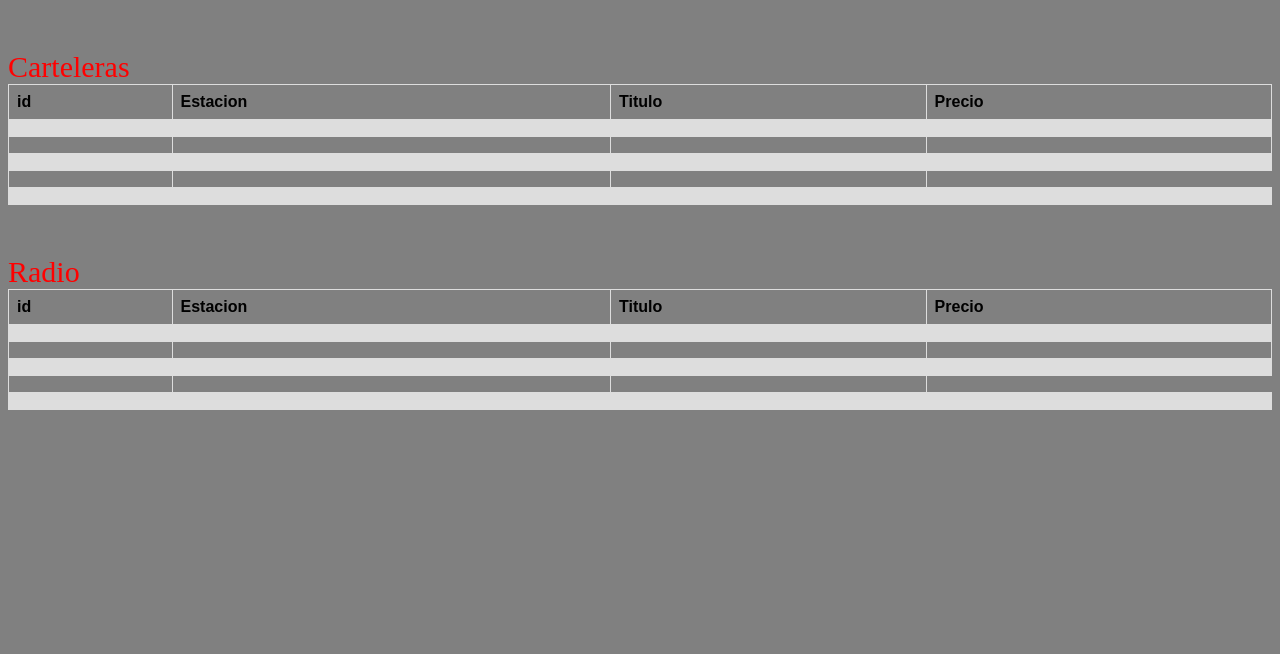
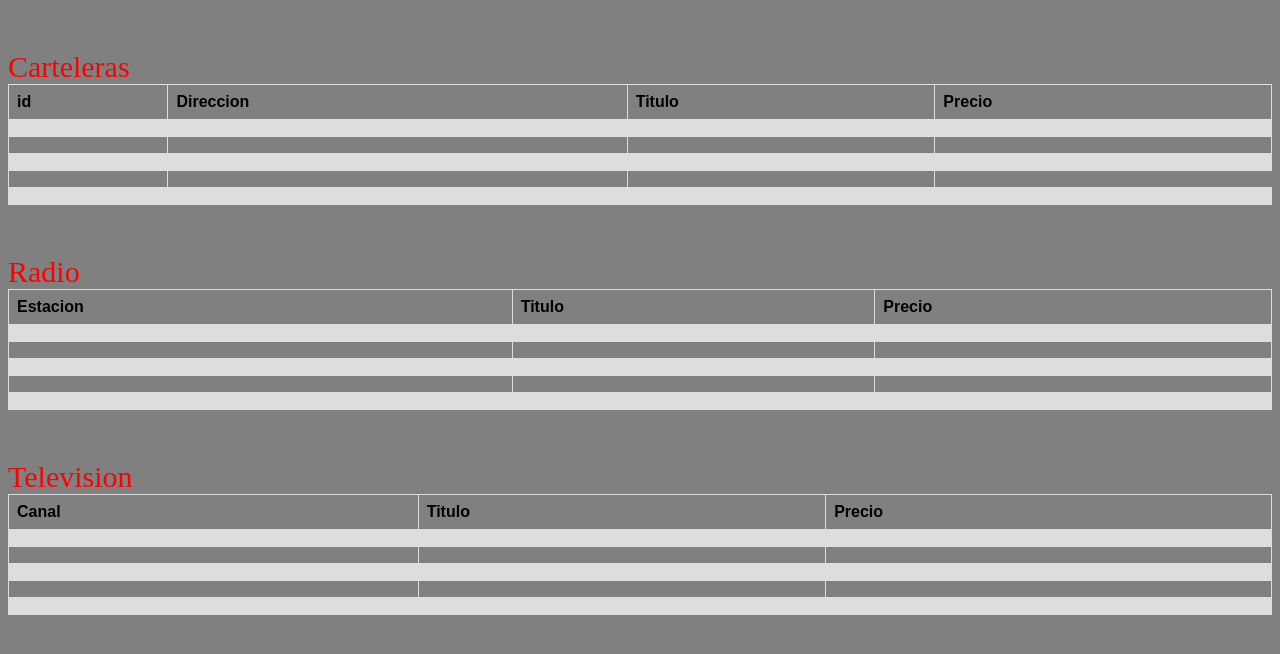
Before and after one commit to rodrigopeniche/adswebproject, a PHP site: page /VistaAdministrador.php in a window 1280 px wide. Shown: the part 108-762 px from the top of the page. Run offline with PHP 8.4, Linux system fonts and the light colour scheme; lists and menus that the app fills with data are empty.

Commit message:
Ventana de administrador con tablas completa

```diff
--- a/ProyectoFinalWeb2/CssTablas.css
+++ b/ProyectoFinalWeb2/CssTablas.css
@@ -84,7 +84,7 @@ tr:nth-child(even) {
     background-color: #dddddd;
 }
 
-#div1 ,#div2{
+#div1 ,#div2,#div3{
 
   margin-top : 50px;
   margin-left: 0px;
--- a/ProyectoFinalWeb2/VistaAdministrador.php
+++ b/ProyectoFinalWeb2/VistaAdministrador.php
@@ -41,7 +41,7 @@
             <table>
   <tr>
     <th>id</th>
-    <th>Estacion</th>
+    <th>Direccion</th>
     <th>Titulo</th>
     <th>Precio</th>
   </tr>
@@ -88,41 +88,91 @@
            <label for="table">Radio</label>
          <table>
   <tr>
-    <th>id</th>
+
     <th>Estacion</th>
     <th>Titulo</th>
     <th>Precio</th>
   </tr>
   <tr>
-    <td></td>
+
     <td></td>
     <td></td>
     <td></td>
 
   </tr>
   <tr>
-    <td></td>
+
     <td></td>
     <td></td>
     <td></td>
 
   </tr>
   <tr>
-    <td></td>
+
     <td></td>
     <td></td>
     <td></td>
 
   </tr>
   <tr>
-    <td</td>
+
     <td></td>
     <td></td>
     <td></td>
 
   </tr>
   <tr>
+
     <td></td>
+    <td></td>
+    <td></td>
+
+  </tr>
+
+</table>
+
+
+       </div>
+
+        <div id="div3">
+           <label for="table">Television</label>
+         <table>
+  <tr>
+
+    <th>Canal</th>
+    <th>Titulo</th>
+    <th>Precio</th>
+  </tr>
+  <tr>
+
+    <td></td>
+    <td></td>
+    <td></td>
+
+  </tr>
+  <tr>
+
+    <td></td>
+    <td></td>
+    <td></td>
+
+  </tr>
+  <tr>
+
+    <td></td>
+    <td></td>
+    <td></td>
+
+  </tr>
+  <tr>
+
+    <td></td>
+    <td></td>
+    <td></td>
+
+  </tr>
+  <tr>
+
     <td></td>
     <td></td>
     <td></td>
```
